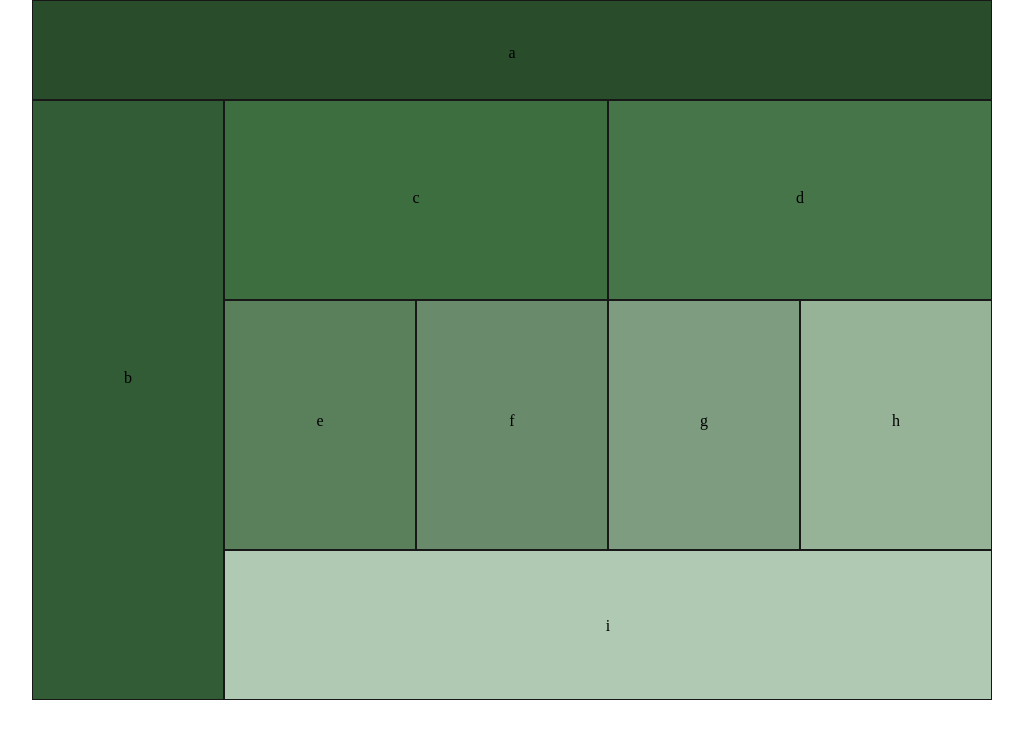
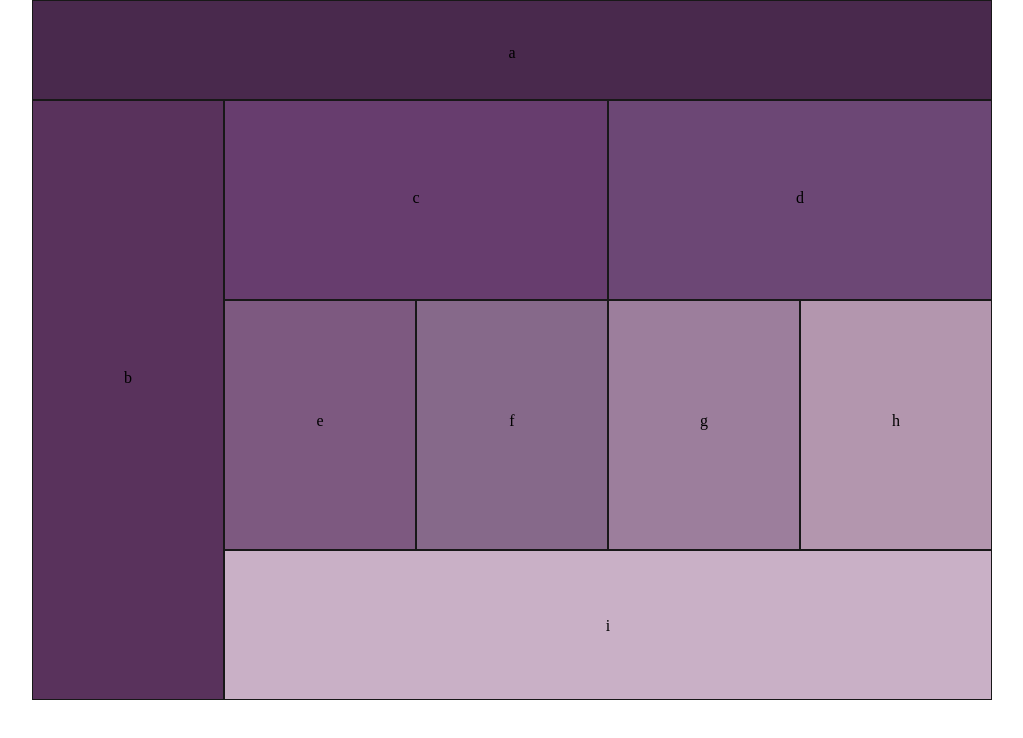
Before and after one commit to MSpake/lab-01, a plain HTML site: page index.html in a window 1280 px wide. Shown: the whole page, without its empty margins (128-1151 px from the left). Drawn offline with Linux system fonts and the light colour scheme.

Commit message:
added separate colors for tablet size

```diff
--- a/css/modules.css
+++ b/css/modules.css
@@ -41,7 +41,7 @@ footer {
     background-color: #ebebeb;
 }
 
-@media(min-width: 768px) {
+@media(min-width: 768px) and (max-width: 1279px) {
     #a {
         background-color: #294d2b;
     }
@@ -70,3 +70,33 @@ footer {
         background-color: #b0c9b2;
     }
 }
+
+@media(min-width: 1280px) {
+    #a {
+        background-color: #49294d;
+    }
+    #b {
+        background-color: #59325c;
+    }
+    #c {
+        background-color: #673d6e;
+    }
+    #d {
+        background-color: #6c4775;
+    }
+    #e {
+        background-color: #7d5980;
+    }
+    #f {
+        background-color: #86698a;
+    }
+    #g {
+        background-color: #9c7e9c;
+    }
+    #h {
+        background-color: #b396ae;
+    }
+    #i {
+        background-color: #c9b0c6;
+    }
+}
```
